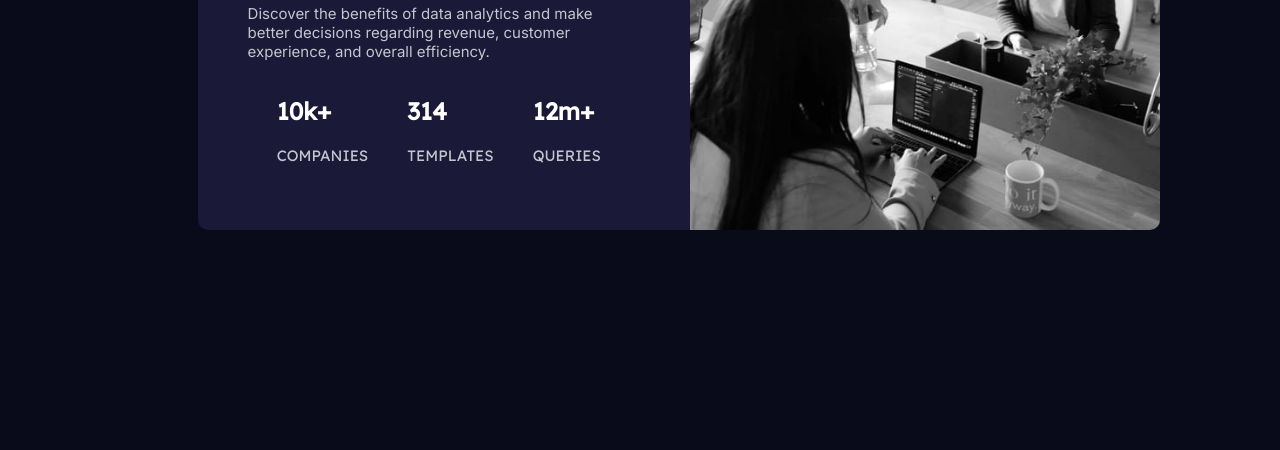
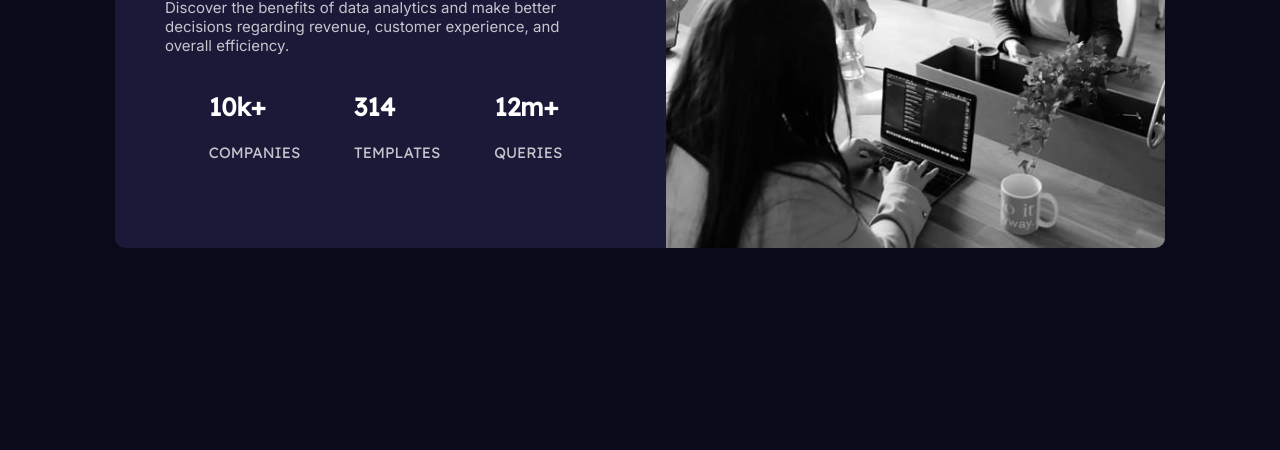
Before and after one commit to anuragverma57/stats-preview-card-project-, a plain HTML site: page index.html in a window 1280 px wide. Shown: the part 366-816 px from the top of the page. Drawn offline with Linux system fonts and the light colour scheme.

Commit message:
css rectified

```diff
--- a/style.css
+++ b/style.css
@@ -3,6 +3,7 @@ body{
     color: hsl(0, 0%, 100%);
     font-size: 15px;
     display: flex;
+    height: 100vh;
     justify-content: center;
     align-items: center;
 
@@ -10,17 +11,19 @@ body{
 }
 .card{
     display: flex;
+    justify-content: space-evenly;
     /* justify-content: center; */
     /* align-items: center; */
     background-color: hsl(244, 38%, 16%);;
     border-radius: 10px;
-    max-width: 70%;
-    max-height: 50%;
-
-    margin-top: 25vh;
+    max-width: 1050px;
+    min-width: 1050px;
+    height: 412px;
+    width: 85%;
+    /* margin-top: 25vh; */
 }
 .main{
-    width: 50%;
+    width: 70%;
     font-family: 'Inter', sans-serif;
     margin: 50px;
 }
@@ -31,11 +34,13 @@ body{
     background-repeat: no-repeat;
     background-size: contain;
     height: 100%;
+    position: relative;
+    overflow: hidden;
     filter: hue-rotate(180deg);
     border-radius: 0px 10px 10px 0px;
 }
  .image-container{
-    background-color: hsl(298, 100%, 50%);
+    /* background-color: hsl(298, 100%, 50%); */
     /* opacity: 20%; */
     /* z-index: 2; */
     width: 50%;
@@ -56,5 +61,5 @@ span{
 }
 
 .stats-number{
-    font-size: 3vh;
+    font-size: 25px;
 }
```
